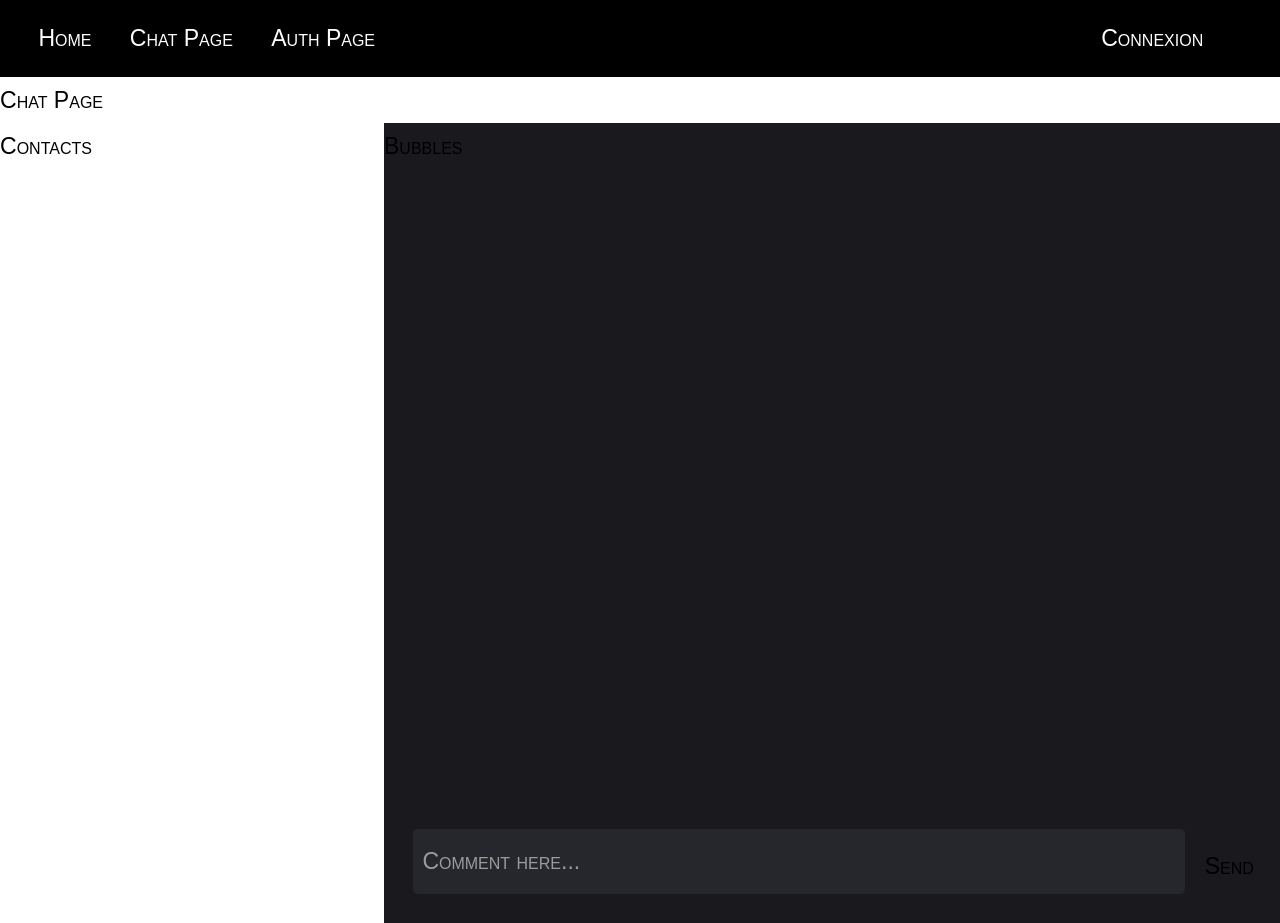
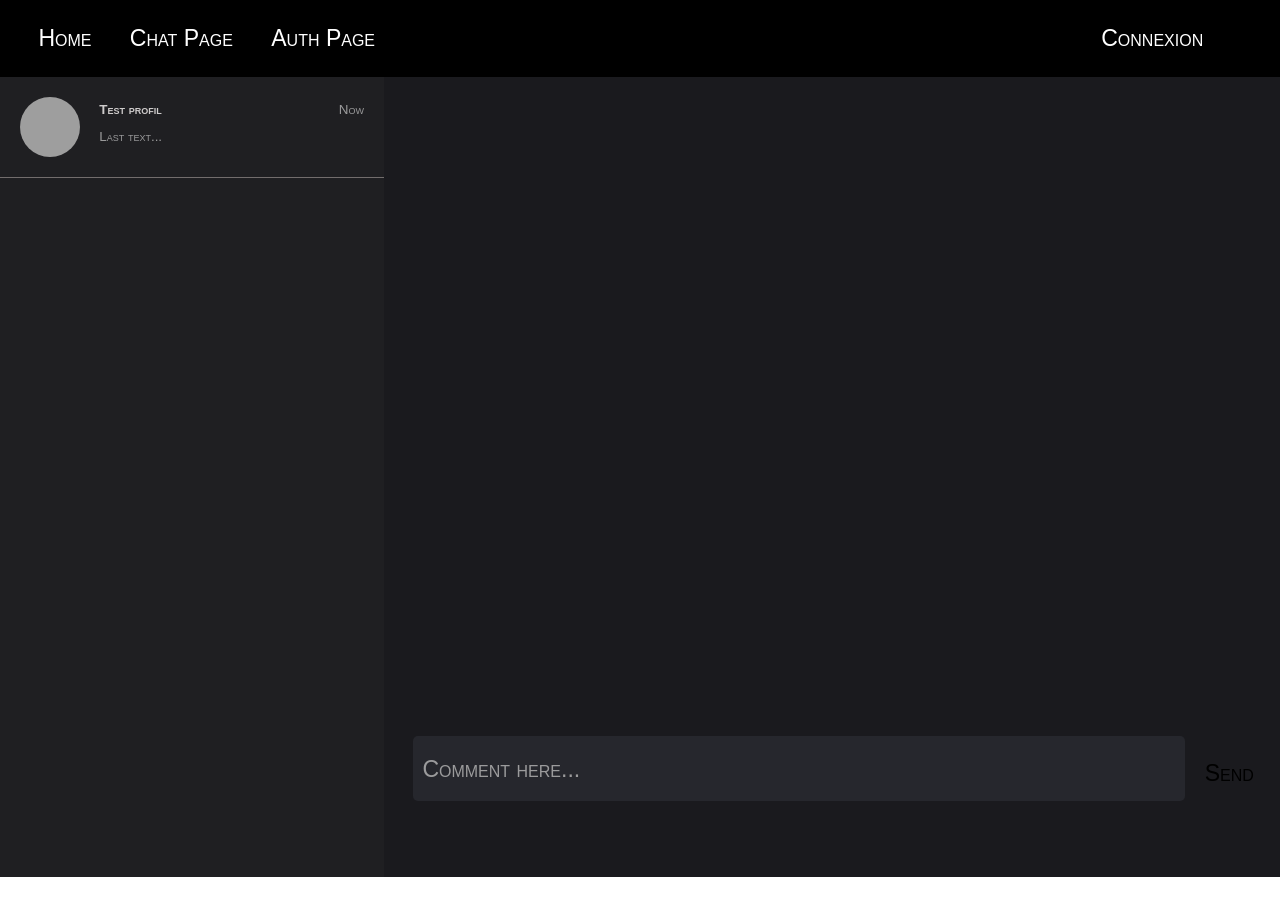
Before and after one commit to Deo012/LiveChat-repo, a React (Vite) app in the folder frontend/: page /chatsPage in a window 1280 px wide. After the commit the page ends 877 px from the top, so only its background shows below. Built offline with nearby package versions, Linux system fonts and the light colour scheme; grey boxes are pictures that could not be loaded.

Commit message:
most styling is done

```diff
--- a/frontend/src/components/Navbar/NavbarElementStyle.css
+++ b/frontend/src/components/Navbar/NavbarElementStyle.css
@@ -21,7 +21,37 @@ li{
 .navbar-container a{
     text-decoration: none;
     transition: background-color 0.5s ease;
+    position: relative;
 }
-.navbar-container a:hover{
-    background-color: gray;
+.navbar-container a::before{
+    display: block;
+    content: "";
+    position: absolute;
+    top: -0.5rem;
+    bottom: -0.5rem;
+    right: -0.5rem;
+    left: -0.5rem;
+    border-top: 1px solid rgb(168, 160, 160);
+    border-bottom: 1px solid rgb(168, 160, 160);
+    transform: scale(0, 1);
+    transition: transform ease-out 170ms;
 }
+.navbar-container a::after{
+    display: block;
+    content: "";
+    position: absolute;
+    top: -0.5rem;
+    bottom: -0.5rem;
+    left: -0.5rem;
+    right: -0.5rem;
+    border-right: 1px solid rgb(168, 160, 160);
+    border-left: 1px solid rgb(168, 160, 160);
+    transform: scale(1,0);
+    transition: transform ease-out 170ms;
+}
+.navbar-container a:hover::before{
+    transform: scale(1.1, 1);
+}
+.navbar-container a:hover::after{
+    transform: scale(1,1.1);
+}
--- a/frontend/src/pages/ChatsPage.jsx
+++ b/frontend/src/pages/ChatsPage.jsx
@@ -12,16 +12,21 @@ const ChatsPage = () => {
     return (
         <div>
             <NavBar />
-            <h1>Chat Page</h1>
             <div className="main">
 
                 <div className="contacts-area">
-                    <h1>Contacts</h1>
+                    <div className="friend-box">
+                        <img className="friend-profil-image" src="https://cdn.pixabay.com/photo/2016/03/28/12/35/cat-1285634_1280.png" alt="cat eyes"/>
+                        <div className="friend-info">
+                            <p className="friend-name">Test profil</p>
+                            <p className="friend-last-comment">Last text...</p>
+                        </div>
+                        <p className="friend-last-comment-time">Now</p>
+                    </div>
                 </div>
 
                 <div className="chat-area">
                     <div className="bubble-area">
-                        <h1>Bubbles</h1>
                     </div>
                     <div className="commenting-area">
                         <input type="text" className="comment-section" placeholder="Comment here..." onKeyDown={onEnterKeyDownHandler}/>
@@ -53,7 +58,6 @@ function createBuble(text){
 
     containerDiv.className = "container";
     containerDiv.style.display = "block";
-    //containerDiv.style.backgroundColor = "red";
 
     if(text.includes("1")){
         makeDiv.style.marginLeft = "auto";
--- a/frontend/src/pages/ChatsPageStyle.css
+++ b/frontend/src/pages/ChatsPageStyle.css
@@ -15,6 +15,7 @@ body{
 .contacts-area{
     display: flex;
     flex-direction: column;
+    background-color: #1f1f22;
     width: 30%;
 }
 .chat-area{
@@ -25,7 +26,8 @@ body{
 }
 .bubble-area{
     flex-grow: 1;
-
+    max-height: 80%;
+    overflow-y: scroll;
 }
 .commenting-area{
     display: flex;
@@ -86,3 +88,35 @@ body{
     left: -31px;
     top: calc(50% - var(--arrow-size));
 }
+.friend-box{
+    display: flex;
+}
+.friend-box *{
+    font-size: 0.7rem;
+}
+.friend-box{
+    border-bottom: solid 0.02rem rgb(114, 109, 109);
+    padding: 20px;
+}
+.friend-profil-image{
+    border-radius: 100%;
+    height: 60px;
+    width: 60px;
+}
+.friend-info{
+    display: flex;
+    flex-direction: column;
+    margin-left: 1rem;
+    margin-right: auto;
+}
+.friend-name{
+    font-weight: bold;
+    color: rgb(206, 203, 203);
+}
+.friend-last-comment, .friend-last-comment-time{
+    color: #9b9b9c;
+    font-weight: lighter;
+}
+.friend-box:hover{
+    cursor: pointer;
+}
```
